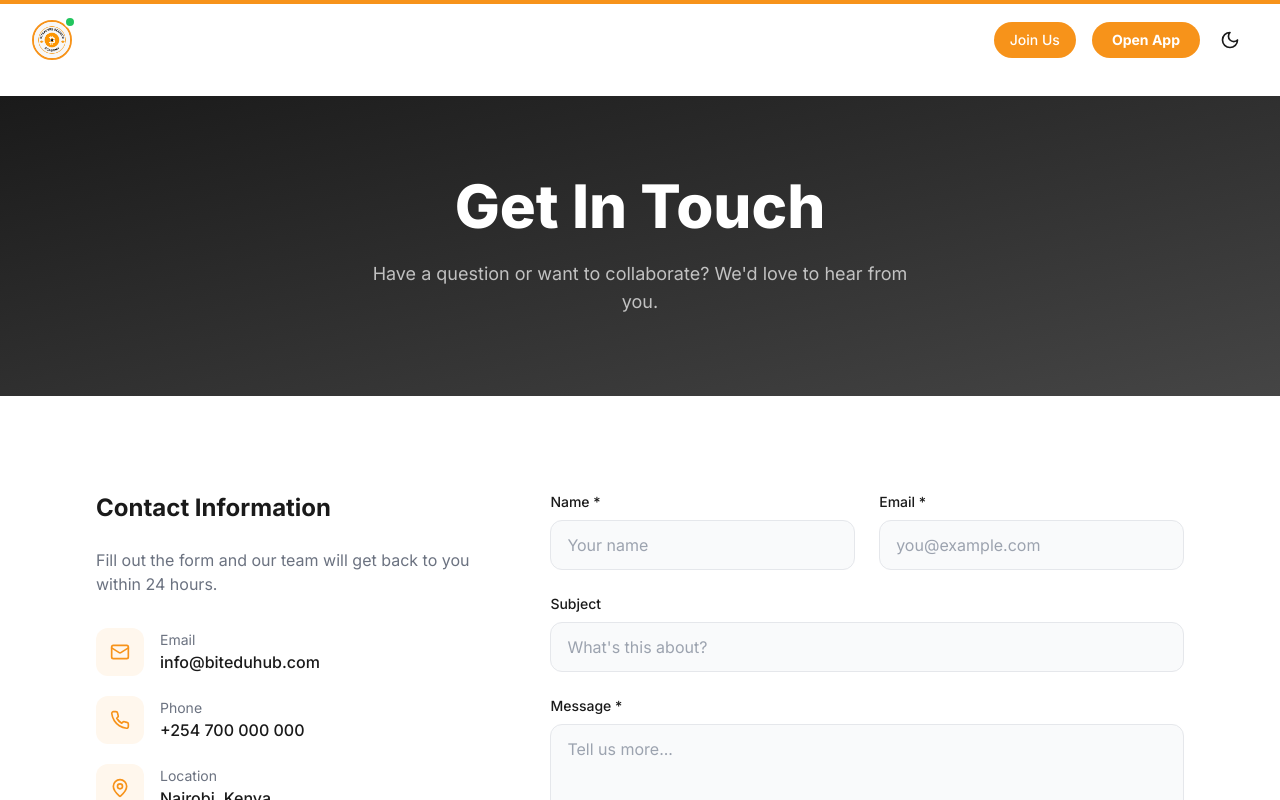
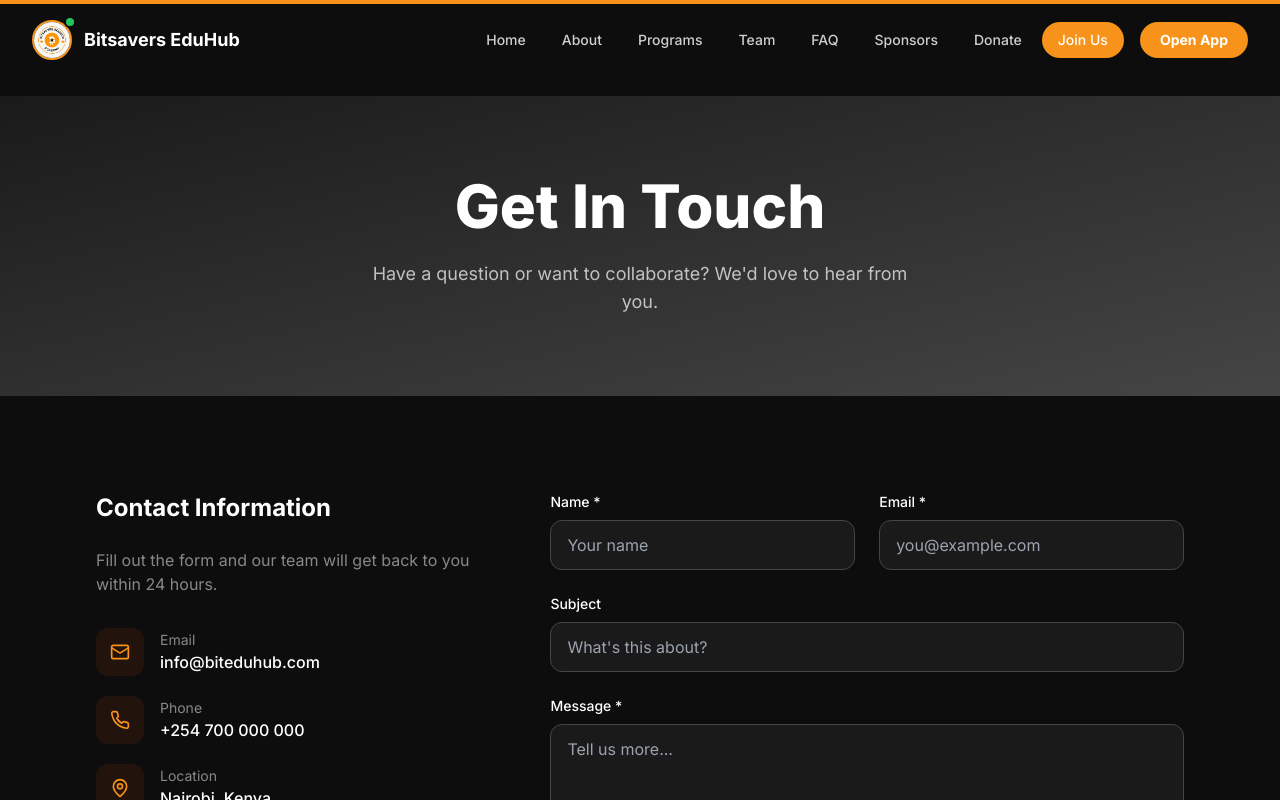
Before and after one commit to Codepocketdev/bitsavers-eduhub, a React (Vite) app: page /contact in a window 1280 px wide. Shown: the top 800 px of the page. Built offline with nearby package versions, Linux system fonts and the light colour scheme.

Commit message:
Dark theme only

```diff
--- a/index.html
+++ b/index.html
@@ -1,9 +1,10 @@
 <!DOCTYPE html>
-<html lang="en">
+<html lang="en" class="dark">
   <head>
     <meta charset="UTF-8" />
     <link rel="icon" type="image/jpeg" href="/images/logo.jpeg" />
     <meta name="viewport" content="width=device-width, initial-scale=1.0" />
+    <meta name="color-scheme" content="dark" />
     <meta name="description" content="Bitsavers EduHub - Bitcoin Education for Everyone. Building a Bitcoin-literate generation across Africa." />
     <meta name="theme-color" content="#F7931A" />
     <link rel="preconnect" href="https://fonts.googleapis.com">
--- a/src/components/Navbar.jsx
+++ b/src/components/Navbar.jsx
@@ -1,12 +1,12 @@
 import { useState, useEffect, useCallback } from 'react'
 import { Link, useLocation } from 'react-router-dom'
 import { motion, AnimatePresence } from 'framer-motion'
-import { Menu, X, Sun, Moon } from 'lucide-react'
+import { Menu, X } from 'lucide-react'
 import { useApp } from '../context/AppContext'
 import { navLinks } from '../data/content'
 
 export default function Navbar() {
-  const { theme, toggleTheme, menuOpen, dispatch } = useApp()
+  const { menuOpen, dispatch } = useApp()
   const [scrolled, setScrolled] = useState(false)
   const location = useLocation()
 
@@ -19,10 +19,6 @@ export default function Navbar() {
   useEffect(() => {
     dispatch({ type: 'CLOSE_MENU' })
   }, [location.pathname, dispatch])
-
-  useEffect(() => {
-    document.documentElement.classList.toggle('dark', theme === 'dark')
-  }, [theme])
 
   const handleKeyDown = useCallback((e) => {
     if (e.key === 'Escape') dispatch({ type: 'CLOSE_MENU' })
@@ -41,7 +37,7 @@ export default function Navbar() {
         transition={{ duration: 0.6, ease: 'easeOut' }}
         className={`fixed top-0 left-0 right-0 z-[1000] transition-all duration-300 ${
           scrolled
-            ? 'bg-white/90 dark:bg-dark-950/90 backdrop-blur-xl shadow-lg py-3'
+            ? 'bg-dark-950/90 backdrop-blur-xl shadow-lg py-3'
             : 'bg-transparent py-5'
         }`}
       >
@@ -57,9 +53,9 @@ export default function Navbar() {
                   className="w-10 h-10 rounded-full object-cover border-2 border-orange-500 group-hover:scale-110 transition-transform"
                   loading="eager"
                 />
-                <span className="absolute -top-1 -right-1 w-3 h-3 bg-green-500 rounded-full border-2 border-white dark:border-dark-950" />
+                <span className="absolute -top-1 -right-1 w-3 h-3 bg-green-500 rounded-full border-2 border-dark-950" />
               </div>
-              <span className={`font-bold text-lg transition-colors ${scrolled ? 'text-dark-900 dark:text-white' : 'text-white'}`}>
+              <span className="font-bold text-lg text-white">
                 Bitsavers EduHub
               </span>
             </Link>
@@ -73,8 +69,6 @@ export default function Navbar() {
                   className={`px-4 py-2 rounded-full text-sm font-medium transition-all ${
                     location.pathname === link.path
                       ? 'bg-orange-500 text-white'
-                      : scrolled
-                      ? 'text-dark-700 dark:text-dark-300 hover:bg-orange-50 dark:hover:bg-orange-900/20 hover:text-orange-600'
                       : 'text-white/80 hover:text-white hover:bg-white/10'
                   }`}
                 >
@@ -91,39 +85,13 @@ export default function Navbar() {
               >
                 Open App
               </a>
-
-              {/* Theme toggle */}
-              <button
-                onClick={toggleTheme}
-                className={`ml-2 p-2 rounded-full transition-all ${
-                  scrolled
-                    ? 'hover:bg-gray-100 dark:hover:bg-dark-800 text-dark-700 dark:text-dark-300'
-                    : theme === 'dark'
-                      ? 'hover:bg-white/10 text-white'
-                      : 'hover:bg-black/5 text-dark-900'
-                }`}
-                aria-label="Toggle theme"
-              >
-                {theme === 'dark' ? <Sun className="w-5 h-5" /> : <Moon className="w-5 h-5" />}
-              </button>
             </div>
 
             {/* Mobile Toggle */}
             <div className="flex lg:hidden items-center gap-2">
               <button
-                onClick={toggleTheme}
-                className={`p-2 rounded-full ${
-                  scrolled
-                    ? 'text-dark-700 dark:text-white'
-                    : theme === 'dark' ? 'text-white' : 'text-dark-900'
-                }`}
-                aria-label="Toggle theme"
-              >
-                {theme === 'dark' ? <Sun className="w-5 h-5" /> : <Moon className="w-5 h-5" />}
-              </button>
-              <button
                 onClick={() => dispatch({ type: 'TOGGLE_MENU' })}
-                className={`p-2 rounded-full ${scrolled ? 'text-dark-700 dark:text-white' : 'text-white'}`}
+                className="p-2 rounded-full text-white"
                 aria-label="Toggle menu"
               >
                 {menuOpen ? <X className="w-6 h-6" /> : <Menu className="w-6 h-6" />}
@@ -142,7 +110,7 @@ export default function Navbar() {
             animate={{ opacity: 1, x: 0 }}
             exit={{ opacity: 0, x: '100%' }}
             transition={{ type: 'spring', damping: 25, stiffness: 200 }}
-            className="fixed inset-0 z-[999] bg-white dark:bg-dark-950 lg:hidden"
+            className="fixed inset-0 z-[999] bg-dark-950 lg:hidden"
           >
             <div className="flex flex-col items-center justify-center h-full gap-6">
               {navLinks.map((link, i) => (
@@ -158,7 +126,7 @@ export default function Navbar() {
                     className={`text-2xl font-bold transition-colors ${
                       location.pathname === link.path
                         ? 'text-orange-500'
-                        : 'text-dark-900 dark:text-white hover:text-orange-500'
+                        : 'text-white hover:text-orange-500'
                     }`}
                   >
                     {link.label}
--- a/src/context/AppContext.jsx
+++ b/src/context/AppContext.jsx
@@ -3,7 +3,7 @@ import { createContext, useContext, useReducer, useCallback } from 'react'
 const AppContext = createContext(null)
 
 const initialState = {
-  theme: localStorage.getItem('theme') || 'light',
+  theme: 'dark',
   menuOpen: false,
   toast: null,
   scrollProgress: 0,
@@ -11,9 +11,6 @@ const initialState = {
 
 function appReducer(state, action) {
   switch (action.type) {
-    case 'SET_THEME':
-      localStorage.setItem('theme', action.payload)
-      return { ...state, theme: action.payload }
     case 'TOGGLE_MENU':
       return { ...state, menuOpen: !state.menuOpen }
     case 'CLOSE_MENU':
@@ -32,12 +29,6 @@ function appReducer(state, action) {
 export function AppProvider({ children }) {
   const [state, dispatch] = useReducer(appReducer, initialState)
 
-  const toggleTheme = useCallback(() => {
-    const newTheme = state.theme === 'light' ? 'dark' : 'light'
-    dispatch({ type: 'SET_THEME', payload: newTheme })
-    document.documentElement.classList.toggle('dark', newTheme === 'dark')
-  }, [state.theme])
-
   const showToast = useCallback((message, type = 'info') => {
     dispatch({ type: 'SET_TOAST', payload: { message, type } })
     setTimeout(() => dispatch({ type: 'CLEAR_TOAST' }), 3000)
@@ -46,7 +37,6 @@ export function AppProvider({ children }) {
   const value = {
     ...state,
     dispatch,
-    toggleTheme,
     showToast,
   }
 
--- a/src/index.css
+++ b/src/index.css
@@ -5,13 +5,15 @@
 @layer base {
   html {
     scroll-behavior: smooth;
-    background-color: #0a0a0a;
+    background-color: #0d0d0d;
+    color-scheme: dark;
     overflow-x: clip;
   }
   body {
     font-family: 'Inter', system-ui, sans-serif;
     -webkit-font-smoothing: antialiased;
     -moz-osx-font-smoothing: grayscale;
+    background-color: #0d0d0d;
     overflow-x: clip;
     max-width: 100%;
   }
```
